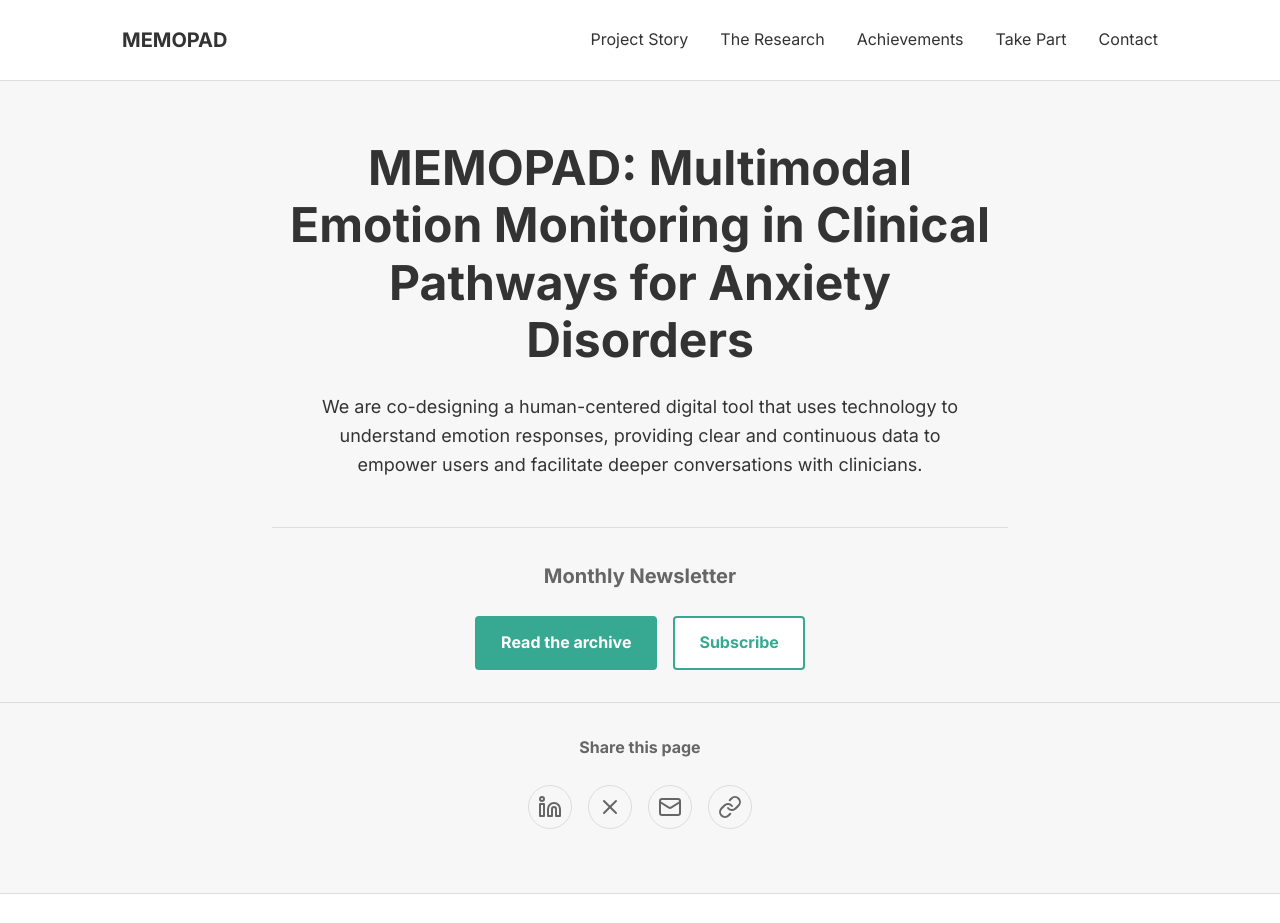
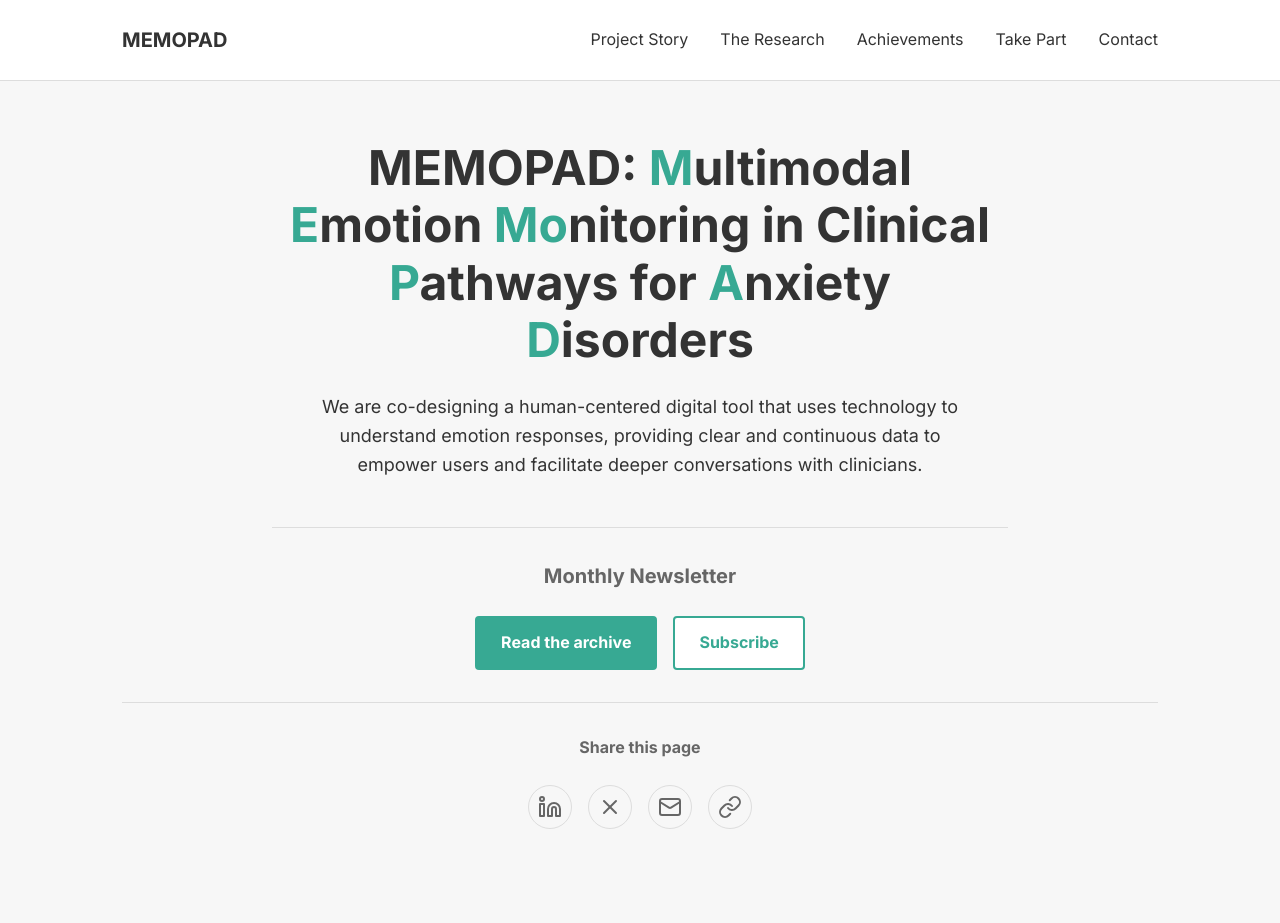
Before and after one commit to LuigiAM/PhD_project_website, an Astro site: page / in a window 1280 px wide. Shown: the top 923 px of the page. Built offline with nearby package versions, Linux system fonts and the light colour scheme; Astro itself is replaced by a stand-in of ours.

Commit message:
add colours to acronym

```diff
--- a/src/components/Header.astro
+++ b/src/components/Header.astro
@@ -1,17 +1,13 @@
 ---
 // This gets the base path from your `astro.config.mjs` file.
-// In development, it's '/'
-// On GitHub Pages, it will be '/PhD_project_website'
 const BASE_URL = import.meta.env.BASE_URL;
 ---
 <header class="site-header">
   <div class="container">
-    {/* The link to the homepage is now correctly set to the base URL */}
     <a href={BASE_URL} class="site-logo">MEMOPAD</a>
 
     <nav class="site-nav">
       <ul>
-        {/* All other links are now prefixed with the base URL and a slash */}
         <li><a href={`${BASE_URL}/project-story/`}>Project Story</a></li>
         <li><a href={`${BASE_URL}/research/`}>The Research</a></li>
         <li><a href={`${BASE_URL}/achievements/`}>Achievements</a></li>
@@ -46,7 +42,14 @@ const BASE_URL = import.meta.env.BASE_URL;
     font-weight: 700;
     color: var(--color-text);
     text-decoration: none;
+    transition: color 0.2s ease; /* ADDED: Smooth transition */
   }
+
+  /* --- NEW HOVER STYLE FOR LOGO --- */
+  .site-logo:hover {
+    color: var(--color-primary);
+  }
+
   .site-nav ul {
     list-style: none;
     display: flex;
--- a/src/pages/index.astro
+++ b/src/pages/index.astro
@@ -11,7 +11,15 @@ import ShareButtons from '../components/ShareButtons.astro';
 >
   <section class="hero">
     <div class="hero-content">
-      <h1><br>MEMOPAD: Multimodal Emotion Monitoring in Clinical Pathways for Anxiety Disorders</h1>
+      <h1>
+        <br>MEMOPAD:
+        <span class="highlight">M</span>ultimodal
+        <span class="highlight">E</span>motion
+        <span class="highlight">Mo</span>nitoring in Clinical
+        <span class="highlight">P</span>athways for
+        <span class="highlight">A</span>nxiety
+        <span class="highlight">D</span>isorders
+      </h1>
       <p>
         We are co-designing a human-centered digital tool that uses technology to understand emotion responses, providing clear and continuous data to empower users and facilitate deeper conversations with clinicians.
       </p>
@@ -30,10 +38,12 @@ import ShareButtons from '../components/ShareButtons.astro';
   </section>
 
     {/* --- SHARE BUTTONS COMPONENT --- */}
-    <ShareButtons
-      pageTitle="MEMOPAD: Help Shape the Future of Mental Health Tech"
-      shareDescription="In the MEMOPAD project, Luigi A. Moretti and his supervisory team are co-designing a digital tool for anxiety disorders that uses technology to understand and measure emotional responses..."
-      />
+    <div class="share-wrapper container">
+      <ShareButtons
+        pageTitle="MEMOPAD: Help Shape the Future of Mental Health Tech"
+        shareDescription="In the MEMOPAD project, Luigi A. Moretti and his supervisory team are co-designing a digital tool for anxiety disorders that uses technology to understand and measure emotional responses..."
+        />
+    </div>
 
 </Layout>
 
@@ -57,6 +67,11 @@ import ShareButtons from '../components/ShareButtons.astro';
     font-weight: 700;
     line-height: 1.2;
     margin-bottom: 1.5rem;
+  }
+
+  /* --- NEW STYLE FOR HIGHLIGHTED LETTERS --- */
+  .hero h1 .highlight {
+    color: var(--color-primary);
   }
 
   .hero p {
@@ -103,7 +118,6 @@ import ShareButtons from '../components/ShareButtons.astro';
     box-shadow: 0 4px 10px rgba(0,0,0,0.1);
   }
 
-  /* A new style for the secondary "Subscribe" button */
   .button.button-secondary {
     background-color: var(--color-white);
     color: var(--color-primary);
@@ -112,4 +126,10 @@ import ShareButtons from '../components/ShareButtons.astro';
   .button.button-secondary:hover {
     background-color: var(--color-background);
   }
+
+  /* --- NEW STYLE FOR SHARE WRAPPER --- */
+  .share-wrapper {
+    padding-top: 0;
+    padding-bottom: 4rem;
+  }
 </style>
```
